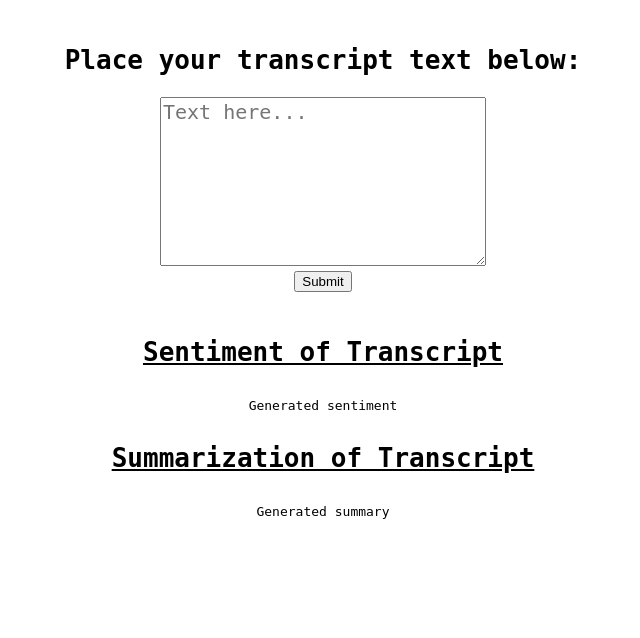
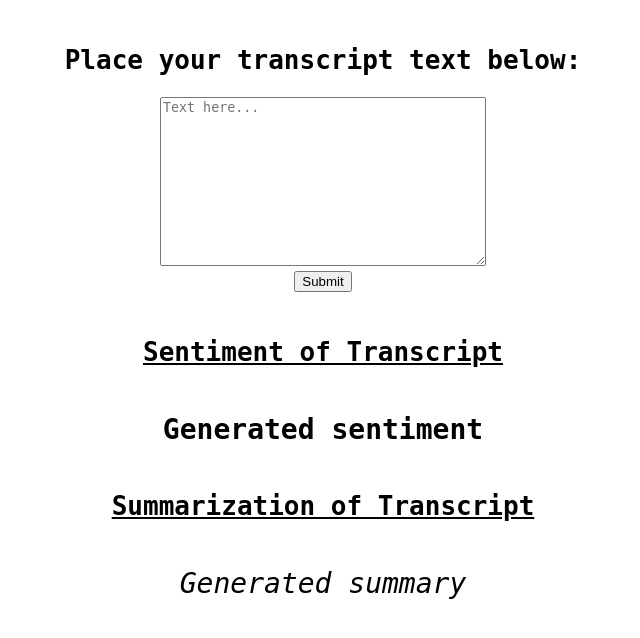
Before and after one commit to data-sci-capstone/copilot, a Flask app: page / in a window 1280 px wide. Shown: the part 64-702 px from the top of the page, without its empty margins (317-957 px from the left). Run offline with Flask 2, Linux system fonts and the light colour scheme.

Commit message:
url updated

```diff
--- a/web-content/app.py
+++ b/web-content/app.py
@@ -6,7 +6,7 @@ import json
 app = Flask(__name__)
 
 REPO_ID: str = "mistralai/Mistral-7B-Instruct-v0.1"
-LLM_CLIENT: InferenceClient = InferenceClient(token="replace_with_your_token_here", model=REPO_ID,timeout=120)
+LLM_CLIENT: InferenceClient = InferenceClient(token="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", model=REPO_ID,timeout=120)
 MAX_DIALOGUE_LENGTH: int = 1024
 
 @app.route("/")
--- a/web-content/static/css/demo.css
+++ b/web-content/static/css/demo.css
@@ -75,7 +75,7 @@ form {
     height: 100%;
     margin: 5px;
     color: gray;
-    font-size: x-large;
+
     display: flex;
 }
 
@@ -84,6 +84,7 @@ form {
     flex-direction: column;
     justify-content: center;
     align-items: center;
+
 }
 
 .header-output {
@@ -92,5 +93,12 @@ form {
 
 .summary-result {
     text-align: center;
+    font-size: 28px;
     width: 50%;
+    font-style: italic;
 }
+
+.sentiment-result {
+    font-size: 28px;
+    font-weight: bold;
+}
--- a/web-content/static/js/demo.js
+++ b/web-content/static/js/demo.js
@@ -1,4 +1,7 @@
-
+function formatText(text) {
+    // Replace newlines with <br> tags
+    return text.trim().replace(/\n/g, '<br>');
+}
 
 function handleResponse(event) {
     event.preventDefault();
@@ -14,11 +17,12 @@ function handleResponse(event) {
 function generate_content(data) {
     console.log(data)
     let sentimentComponent = document.querySelector('.sentiment-result')
-    sentimentComponent.textContent = data['sentiment']
+    sentimentComponent.textContent = data['sentiment'].charAt(0).toUpperCase() + data['sentiment'].slice(1);
     console.log(sentimentComponent.textContent)
 
     let summaryComponent = document.querySelector('.summary-result')
-    summaryComponent.textContent = data["summary"]
+    console.log(summaryComponent)
+    summaryComponent.innerHTML = formatText(data["summary"])
 };
 
 
```
Also changed, not shown: 2 other files.
